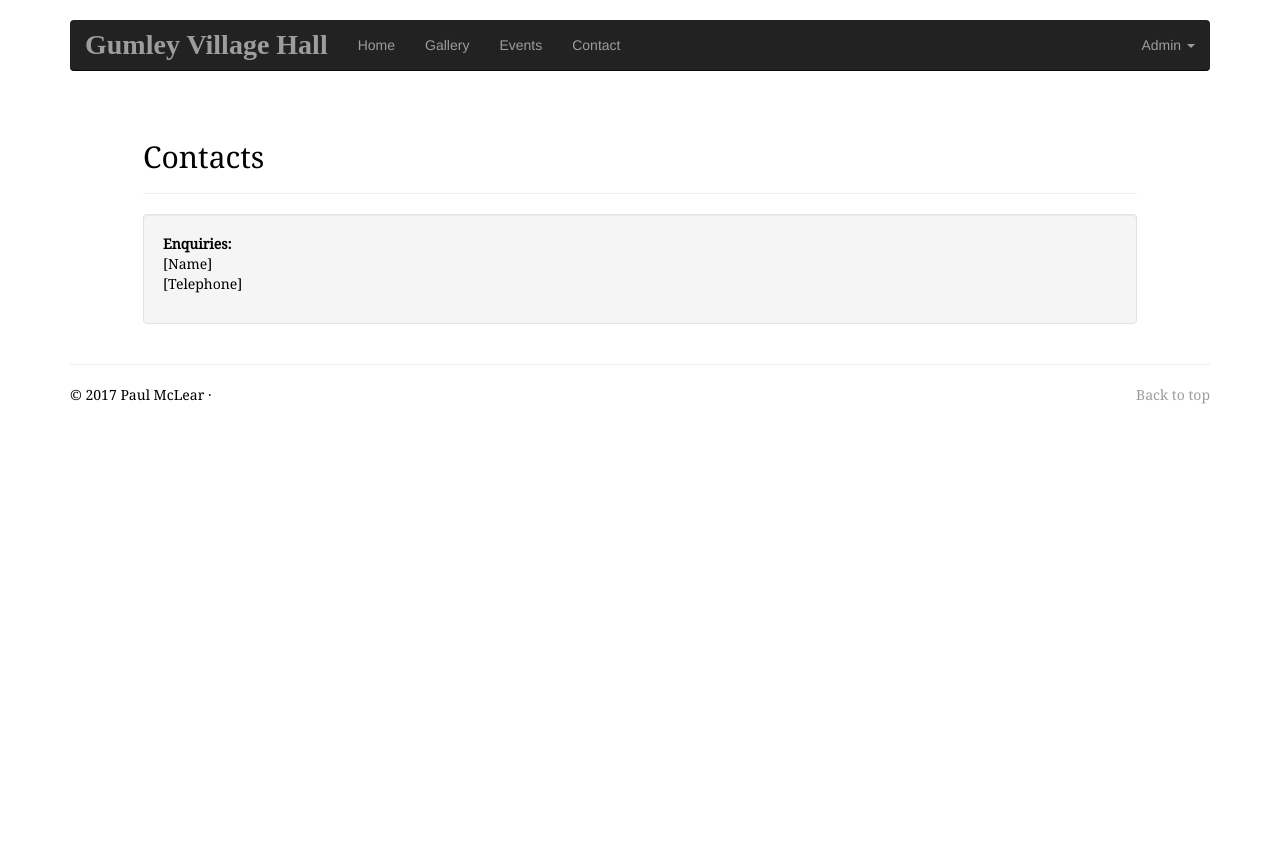
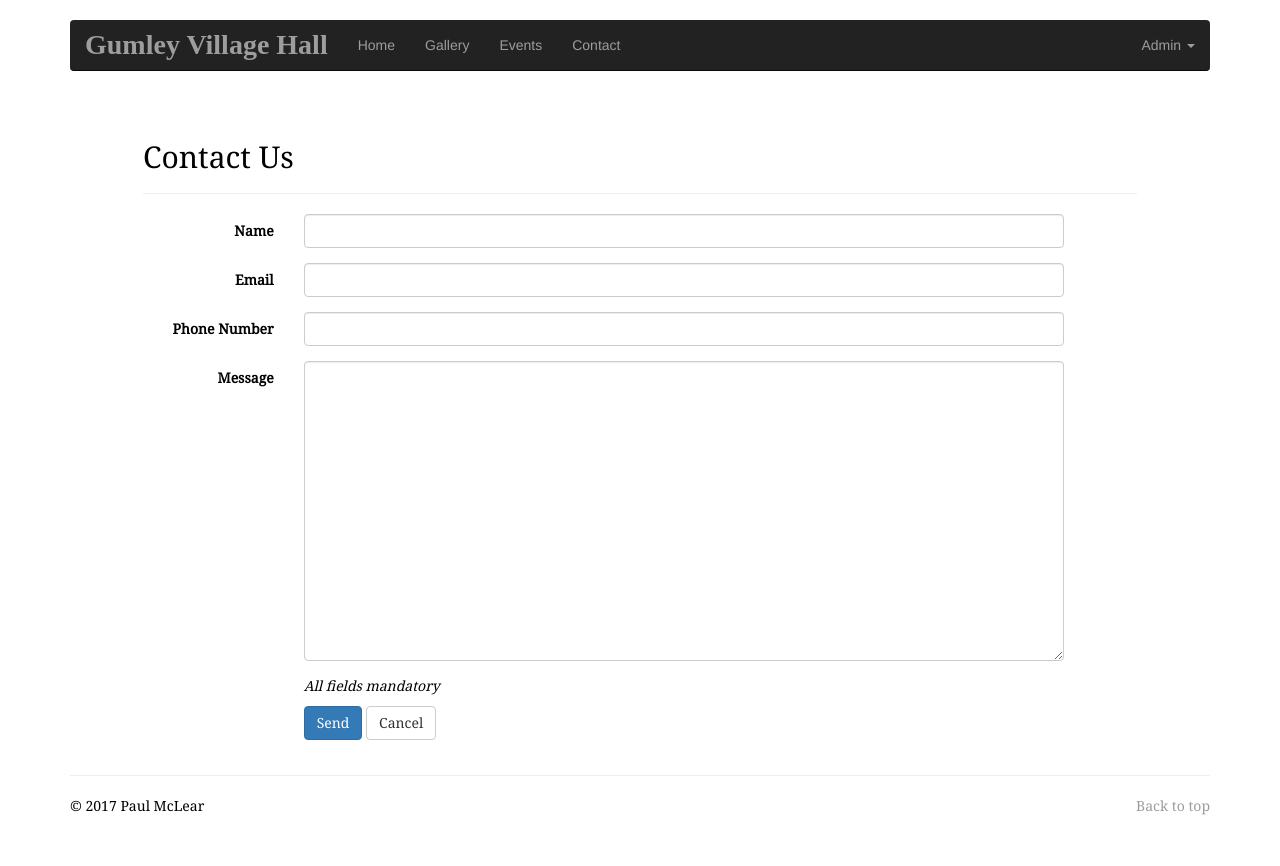
Before and after one commit to pemm8/village-hall, a Flask app: page /contact in a window 1280 px wide. Before the commit the page ends 404 px from the top, so only its background shows below. Run offline with Flask 2, Linux system fonts and the light colour scheme; parts of the project's set-up code (start-up, migrations or seed data) failed here and were passed over; some libraries are stand-ins or nearby versions; some web fonts are replaced.

Commit message:
Contact form related changes - first iteration, without working email.

```diff
--- a/app/templates/base.html
+++ b/app/templates/base.html
@@ -90,7 +90,6 @@
 								<li><a href="{{ url_for('index') }}">Home</a></li>
 				                <li><a href="{{ url_for('gallery') }}">Gallery</a></li>
 				                <li><a href="{{ url_for('events') }}">Events</a></li>
-				                <!-- <li><a href="{{ url_for('booking') }}">Book Hall</a></li> -->
 				                <li><a href="{{ url_for('contact') }}">Contact</a></li>
 							</ul>
 							<ul class="nav navbar-nav navbar-right">
@@ -98,7 +97,6 @@
 									<a href="#" class="dropdown-toggle" data-toggle="dropdown" role="button" aria-haspopup="true" aria-expanded="false">Admin <span class="caret"></span></a>
 									<ul class="dropdown-menu">
 										{% if session.logged_in %}
-											<li role="separator" class="divider"></li>
 											<li class="dropdown-header">Events Admin</li>
 											<li><a href="{{ url_for('event_drafts') }}">View Drafts</a></li>
 											<li><a href="{{ url_for('create_event') }}">Create</a></li>
@@ -128,7 +126,7 @@
 			<div class="container">
 				<hr class="footer-hr">
 				<p class="pull-right brandtext"><a href="#" class="brandtext-grey">Back to top</a></p>
-				<p class="brandtext brandtext-inverse">&copy; 2017 Paul McLear &middot;
+				<p class="brandtext brandtext-inverse">&copy; 2017 Paul McLear
 
 				<!-- <a href="#" class="brandtext-grey">Privacy</a> &middot; <a href="#" class="brandtext-grey">Terms</a> -->
 
--- /dev/null
+++ b/app/templates/contact_form.html
@@ -0,0 +1,65 @@
+{% extends "base.html" %}
+
+{% block title %}Contact Us - {% endblock %}
+
+{% block content %}
+
+<div class="container contentalign brandtext brandtext-inverse">
+
+  {% for category, message in get_flashed_messages(with_categories=true) %}
+    <div class="alert alert-{{ category }} alert-dismissable">
+      <button type="button" class="close" data-dismiss="alert" aria-hidden="true">&times;</button>
+        <p>{{ message }}</p>
+    </div>
+  {% endfor %}
+
+  <!-- <h2>Create / Edit Event</h2> -->
+  <h2>{% block content_title %}Contact Us{% endblock %}</h2><hr>
+
+  <div class="row">
+
+    <form action="{% block form_action %}{{ url_for('contact') }}{% endblock %}" class="form-horizontal .col-md-8" method="post">
+
+      <div class="form-group">
+        <label for="name" class="col-sm-2 control-label">Name</label>
+        <div class="col-sm-9">
+          <input class="form-control" id="name" name="name" type="text">
+        </div>
+      </div>
+
+      <div class="form-group">
+        <label for="email" class="col-sm-2 control-label">Email</label>
+        <div class="col-sm-9">
+          <input class="form-control" id="email" name="email" type="text">
+        </div>
+      </div>
+
+      <div class="form-group">
+        <label for="phone" class="col-sm-2 control-label">Phone Number</label>
+        <div class="col-sm-9">
+          <input class="form-control" id="phone" name="phone" type="text">
+        </div>
+      </div>
+
+      <div class="form-group">
+        <label for="message" class="col-sm-2 control-label">Message</label>
+        <div class="col-sm-9">
+          <textarea class="form-control" id="message" name="message" style="height: 300px;"></textarea>
+        </div>
+      </div>
+
+      <div class="form-group">
+        <div class="col-sm-offset-2 col-sm-9">
+          <p><i>All fields mandatory</i></p>
+          <button class="btn btn-primary" type="submit">{% block save_button %}Send{% endblock %}</button>
+          <a class="btn btn-default" href="{{ url_for('index') }}">Cancel</a>
+        </div>
+      </div>
+
+    </form>
+
+  </div>
+
+</div>
+
+{% endblock %}
--- a/app/templates/gallery.html
+++ b/app/templates/gallery.html
@@ -12,7 +12,7 @@
 
 			<div class="col-sm-6 col-md-4">
 			    <div class="thumbnail">
-			    <img src="{{ '/static/img/gallery/' + i.path }}">
+				    <img src="{{ '/static/img/gallery/' + i.path }}" style="max-height: 200px;">
 		      		<div class="caption">
 		        		<p>{{ i.caption|truncate(100,True) }}</p>
 		      		</div>
--- a/app/views.py
+++ b/app/views.py
@@ -96,7 +96,7 @@ def create_or_edit_event(event, template):
         if not (event.title and event.content):
             flash('Title and Content are required.', 'danger')
         else:
-            event.slug = event.get_title()
+            event.slug = event.get_slug()
             db.session.add(event)
             db.session.commit()
             flash('Event saved successfully.', 'success')
@@ -138,13 +138,16 @@ def gallery():
     images = GalleryImage.query.all()
     return render_template('gallery.html',images=images)
 
-@app.route('/contact')
+@app.route('/contact', methods=['GET', 'POST'])
 def contact():
-    return render_template('contact.html')
+    if request.method == 'POST':
+        flash('Thank you, your message was sent', 'success')
+        render_template('contact_form.html')
+    return render_template('contact_form.html')
 
 @app.route('/booking')
 def booking():
-    return render_template('contact.html')
+    return render_template('contact_form.html')
 
 admin.add_view(ModelView(Event, db.session))
 admin.add_view(ModelView(GalleryImage, db.session))
```
Also changed, not shown: app/models.py (+18 -3 lines), app/templates/events.html (+7 -2 lines), app/templates/home.html (+2 -45 lines). Lines whose indentation alone changed are shown as unchanged.
